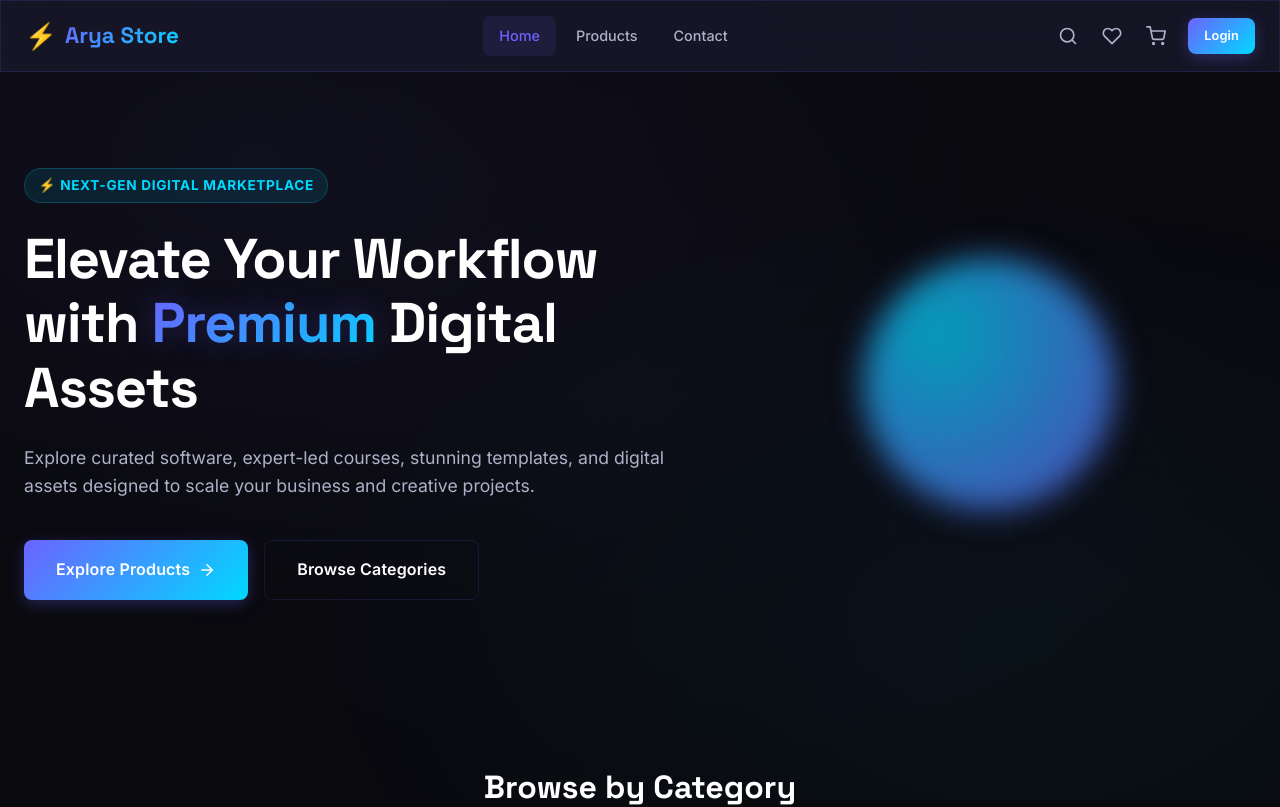
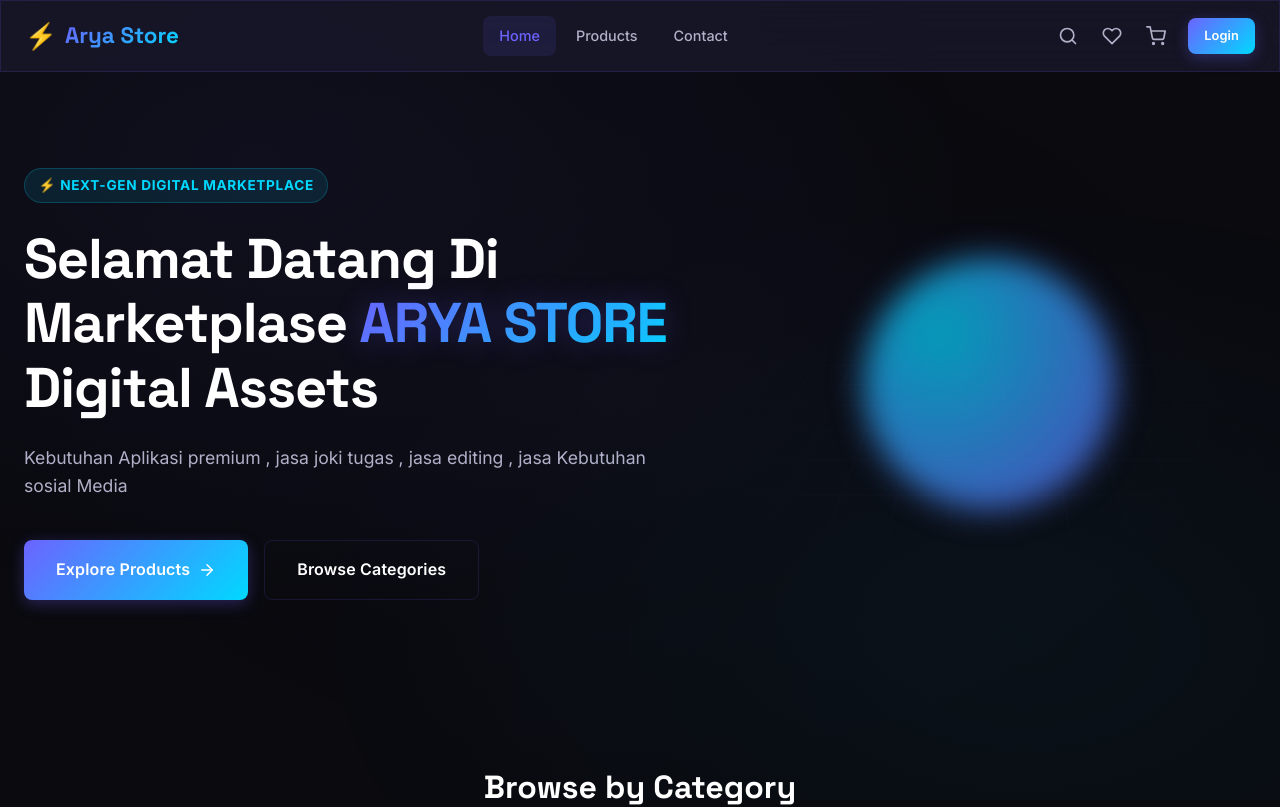
Before and after one commit to rahmanarya812-bit/digital-store, a React (Vite) app: page / in a window 1280 px wide. Shown: the top 807 px of the page. Built offline with nearby package versions, Linux system fonts and the light colour scheme; no server answers.

Commit message:
Update Home.jsx

```diff
--- a/src/pages/Home.jsx
+++ b/src/pages/Home.jsx
@@ -38,10 +38,10 @@ export default function Home() {
         <div className="hero-content animate-fadeIn">
           <span className="hero-tagline">⚡ Next-Gen Digital Marketplace</span>
           <h1 className="hero-title">
-            Elevate Your Workflow with <span className="text-glow">Premium</span> Digital Assets
+            Selamat Datang Di Marketplase <span className="text-glow">ARYA STORE</span> Digital Assets
           </h1>
           <p className="hero-desc">
-            Explore curated software, expert-led courses, stunning templates, and digital assets designed to scale your business and creative projects.
+            Kebutuhan Aplikasi premium , jasa joki tugas , jasa  editing , jasa Kebutuhan sosial Media
           </p>
           <div className="hero-actions">
             <Link to="/products" className="btn btn-primary btn-lg">
```
